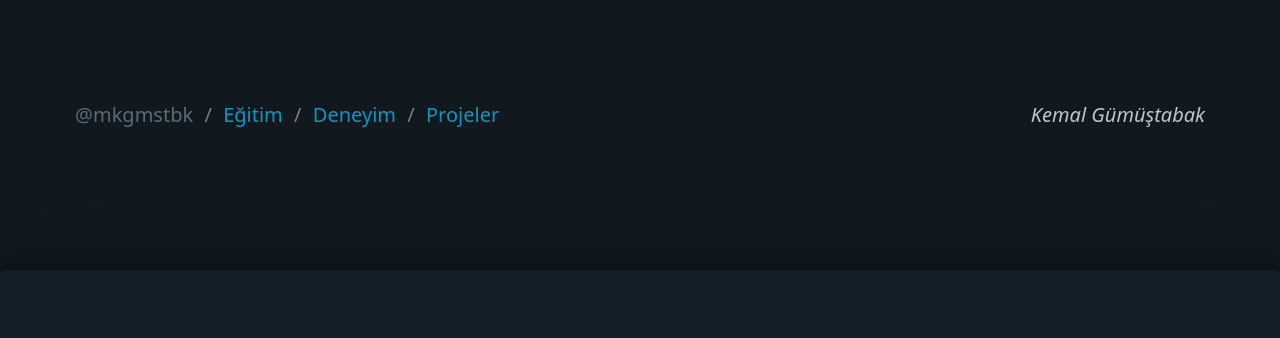
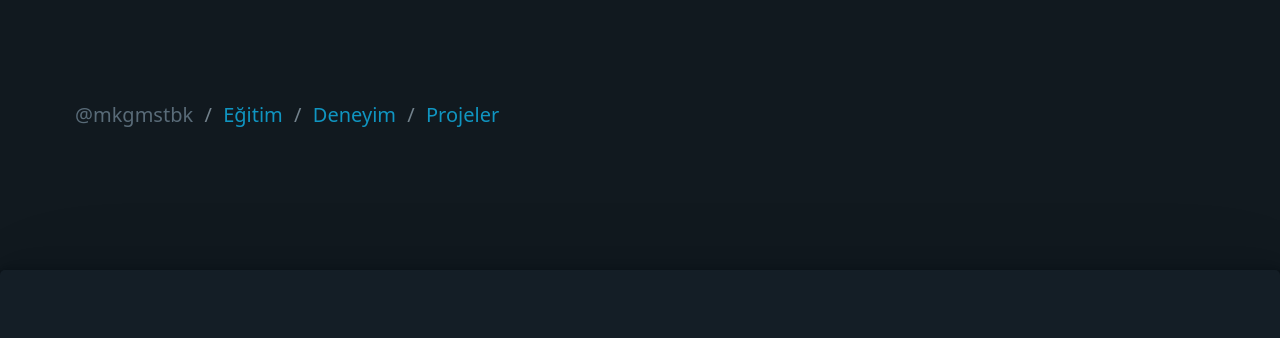
Before and after one commit to kemalgumustabak/kemalgumustabak.github.io, a plain HTML site: page index.html in a window 1280 px wide. Shown: the top 338 px of the page. Drawn offline with nearby package versions, Linux system fonts and the light colour scheme; some icons are missing.

Commit message:
Menu Guncellendi

```diff
--- a/index.html
+++ b/index.html
@@ -26,9 +26,6 @@
                 <li><a href="#">Eğitim</a></li>
                 <li><a href="#">Deneyim</a></li>
                 <li><a href="#">Projeler</a></li>
-            </ul>
-            <ul style="margin-left: auto;">
-                <li><i>Kemal Gümüştabak</i></li>
             </ul>
         </nav>
     </header>
```
